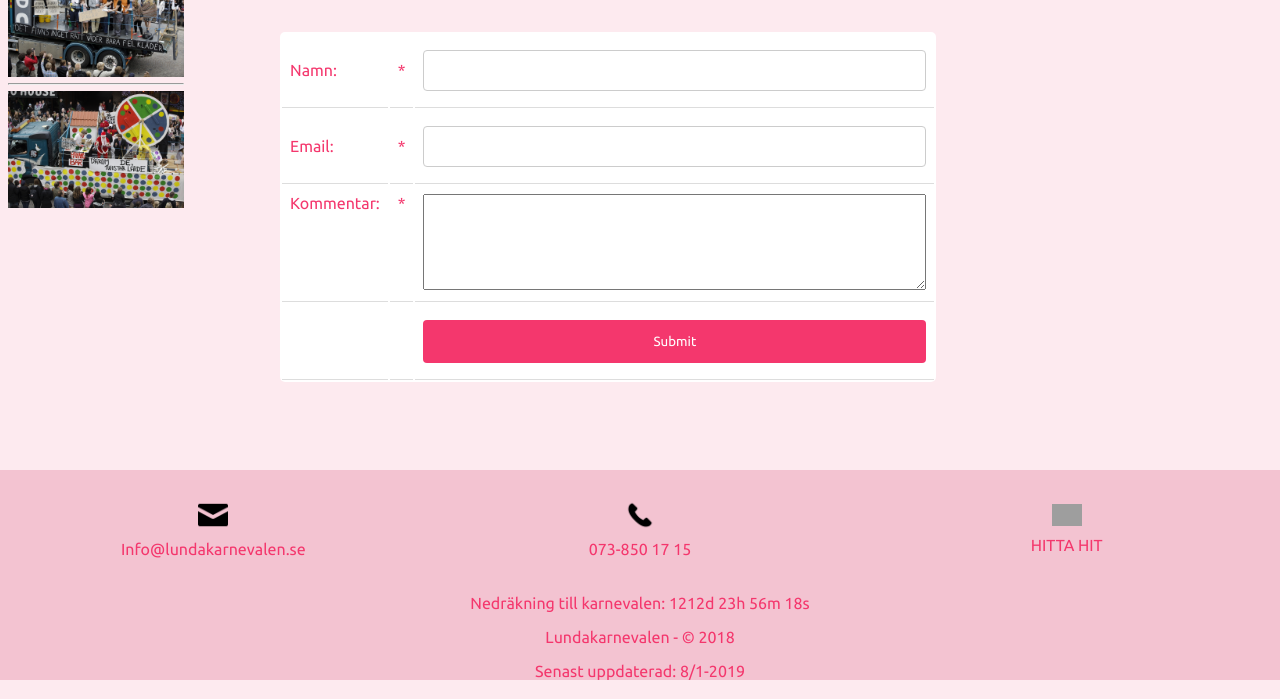
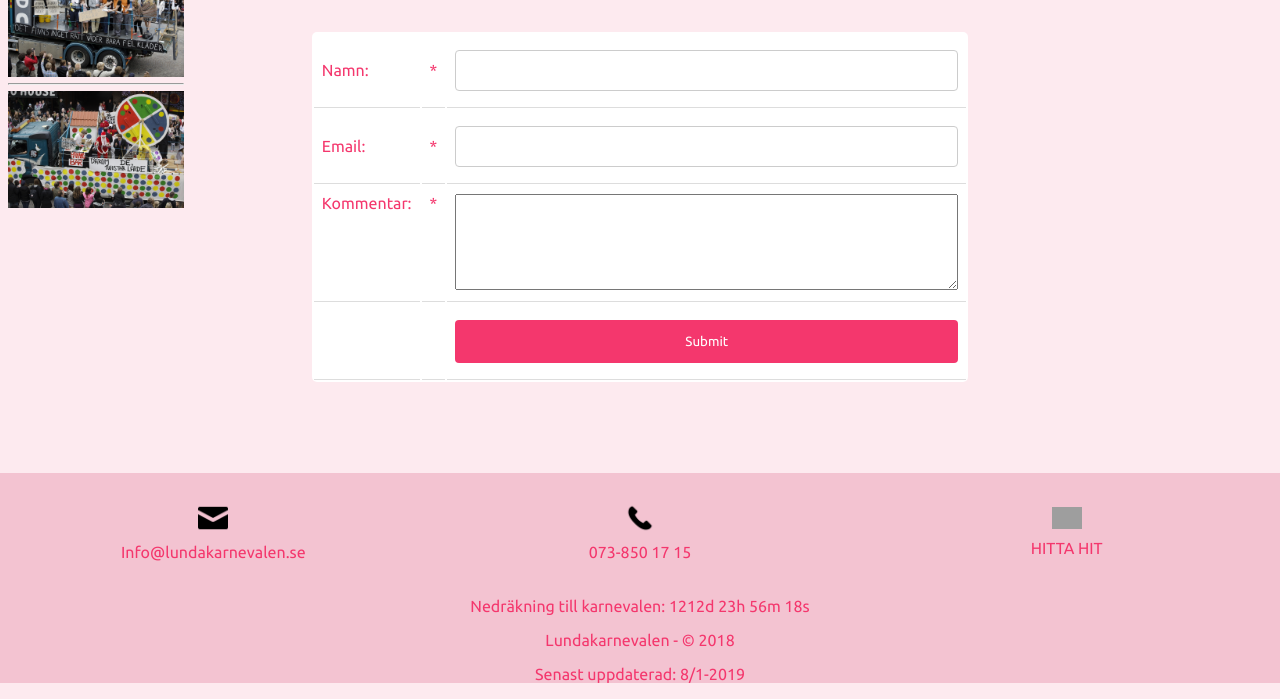
Before and after one commit to dhelvik/Grupp-3-Webbutveckling, a PHP site: page /guestbook.php in a window 1280 px wide. Shown: the part 376-1075 px from the top of the page. Run offline with PHP 8.4, Linux system fonts and the light colour scheme; the visitor is signed in with stand-in values (Sample User, id 1); data that the repository does not hold is empty; some libraries are stand-ins or nearby versions; grey boxes are pictures that could not be loaded.

Commit message:
Update guestbook-entry.php

```diff
--- a/includes/guestbook-entry.php
+++ b/includes/guestbook-entry.php
@@ -1,5 +1,5 @@
-<div id="guestBookEntry">
-	<form id="guestBookForm" name="guestBookForm" method="post">
+<div id="guestBookEntry" style="text-align:center">
+	<form id="guestBookForm" name="guestBookForm" method="post" style="display:inline-block;">
 		<table>
 			<tr>
 				<td>Namn:</td>
```
